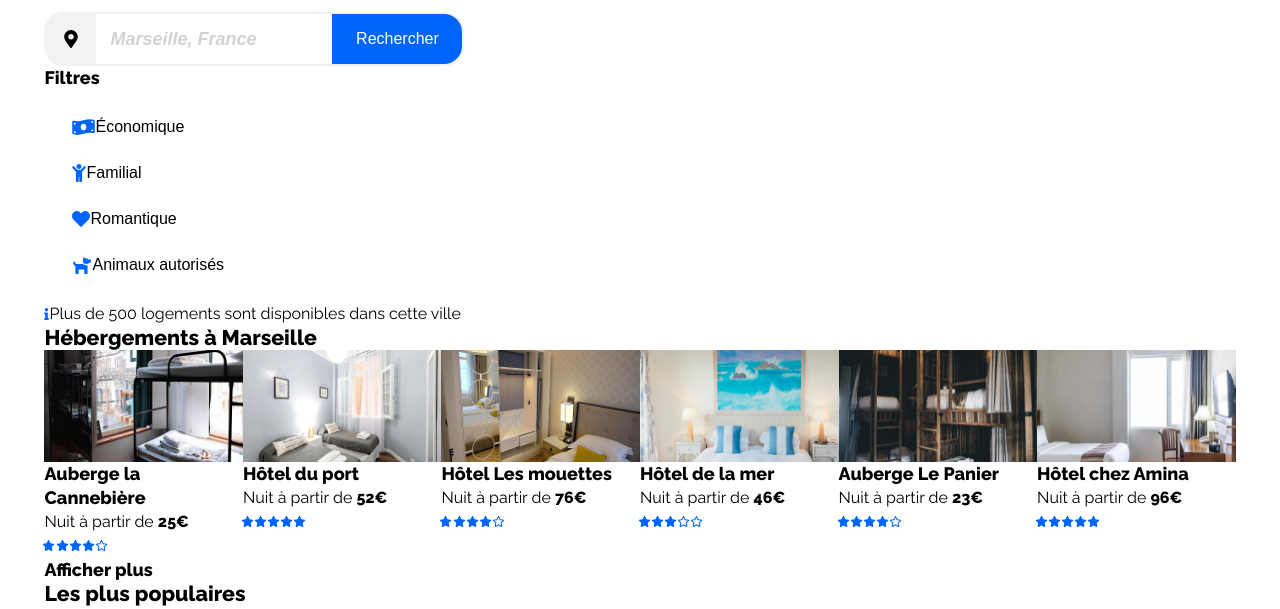
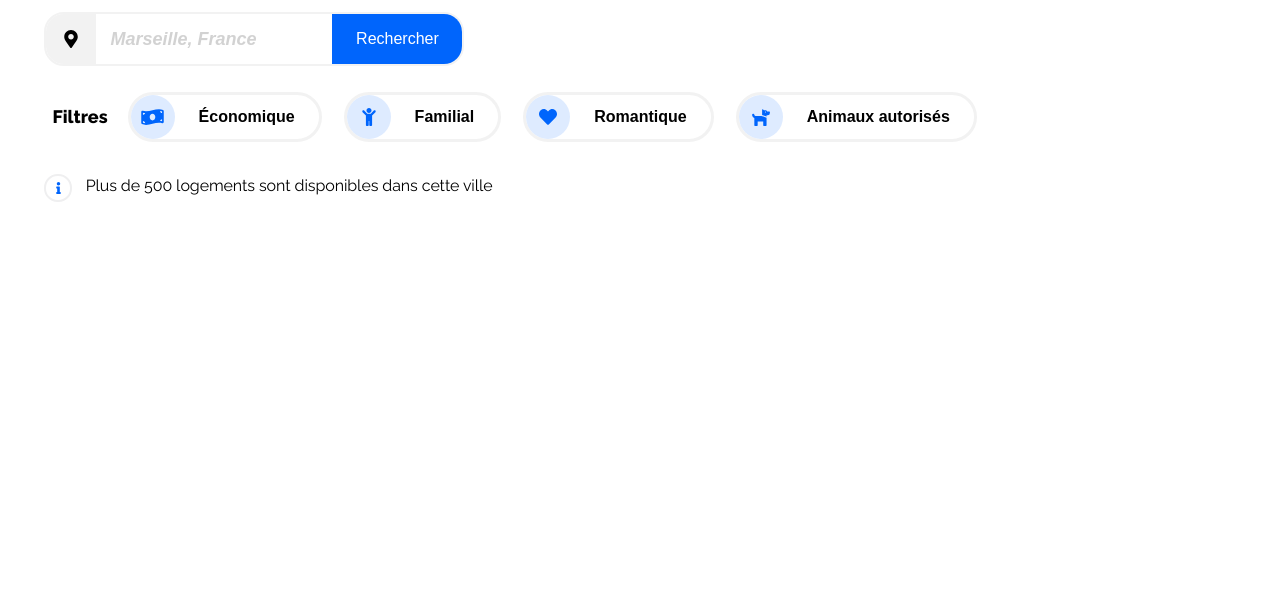
Before and after one commit to ipopop/EmmanuelBaroni_2_03122020, a plain HTML site: page index_mobile_first_responsive.html in a window 1280 px wide. Shown: the part 179-788 px from the top of the page. Drawn offline with Linux system fonts and the light colour scheme.

Commit message:
css filters & info

```diff
--- a/style_mobile_first_responsive.css
+++ b/style_mobile_first_responsive.css
@@ -171,7 +171,7 @@ nav a:hover {
 
 /* search__section */
 .search__section {
-    padding-left: 1.15rem;
+    padding: 0 18px;
 }
 
     /* search__bar */
@@ -247,7 +247,128 @@ nav a:hover {
         box-shadow: 0 0 0 4px #deebff;
     }
     /* end search__bar */
+
+    /* ---- filter ---- */
+    .search__filter {
+        margin: 0.625rem 0 0;
+    }
+
+    .search__filter, .search__filter ul {
+        display: flex;
+        flex-direction: row;
+        flex-wrap: wrap;
+        align-items: center;
+    }
+
+    .search__filter h3 {
+        margin: 0;
+        padding: 0;
+        margin-top: 1.25rem;
+        margin-bottom: 0.75rem;
+        font-size: 1.125rem;
+    }
+
+    .search__filter ul {
+        margin: 0;
+    }
+
+    .search__filter li {
+        margin-right: 0.625rem;
+        margin-bottom: 0.625rem;
+    }
+
+    .search__filter button {
+        flex-direction: row;
+        flex-wrap: wrap;
+        margin: 0;
+        padding: 0 1rem 0 0;
+        font-weight: bold;
+        border: solid 0.1875rem #f2f2f2;
+        border-radius: 1.75rem;
+    }
+
+    .search__filter a {
+        color: black;
+    }
+
+    .search__filter span {
+        min-width: 2.97rem;
+    }
+    /* ---- end filter ---- */
+
+    /* ---- search bar icons circle ---- */
+    .search__filter span,
+    .info__icon__container {
+        max-width: 100%;
+        margin: 0 0.875rem 0 0;
+        border-radius: 50%;
+    }
+
+    .search__filter span {
+        min-width: 2.75rem;
+        margin: 0 0.625rem 0 0;
+        background: #deebff;
+    }
+
+    .info__icon__container {
+        min-width: 1.7rem;
+        border: 0.125rem solid hsl(240, 4%, 94%);
+    }
+
+    .search__filter span::after, .info__icon__container::after {
+        content: '';
+        padding-bottom: 100%;
+    }
+    /* ---- end search bar icons circle ---- */
+
+    /* ---- hover ---- */
+    .search__filter button:hover {
+        background: white;
+        border-color: white;
+        box-shadow: 0 0.25rem 0.9375rem -0.1875rem rgba(0, 0, 0, 0.1), 0 0.25rem 0.375rem -0.125rem rgba(0, 0, 0, 0.025);
+    }
+
+    .search__filter button:hover {
+        color: #0065fc;
+        opacity: 1;
+        transform: scale(1.01);
+        transition: all .3s cubic-bezier(.25, .45, .45, .95);
+    }
+    /* end hover */
 /* end search__section */
+
+/* result__section */
+.result__section {
+    padding: 18px;
+}
+    /* ---- result__info ---- */
+    .result__info {
+        flex-direction: row;
+        align-items: flex-start;
+        margin-bottom: 0;
+        font-size: 1.125rem;
+    }
+
+    .info__icon__container {
+        flex-direction: row;
+        margin-bottom: 1.875rem;
+    }
+
+    .info__icon {
+        height: 0.75rem;
+    }
+
+    .result__info p {
+        width: 78.2vw;
+        font-size: 1rem;
+        letter-spacing: -0.005rem;
+    }
+    /* -- end result__info -- */
+
+/* end result__section */
+.result__rooms__and__popular__container, .result__activity__section, footer {
+    display: none;
+}
 
 /* ---- mobile landscape ------------------------------------------- */
 @media (min-width:568px) {
@@ -333,4 +454,49 @@ nav a:hover {
         border-radius: 0 18px 18px 0;
     }
     /* end search__section */
+
+    /* ---- filter ---- */
+    .search__filter li {
+        margin-bottom: auto;
+    }
+
+    .search__filter {
+        margin-left: 8px;
+    }
+
+    .search__filter,
+    .search__filter ul {
+        display: flex;
+        flex-direction: row;
+        flex-wrap: wrap;
+        align-items: center;
+    }
+
+    .search__filter h3 {
+        margin: 0 4px 0 0;
+        font-size: 1.125rem;
+    }
+
+    .search__filter ul {
+        margin: 0 0.625rem;
+    }
+
+    .search__filter span {
+        margin: 0 24px 0 0;
+    }
+
+    .search__filter button {
+        border: solid 0.1875rem #f2f2f2;
+        border-radius: 1.75rem;
+        flex-direction: row;
+        flex-wrap: wrap;
+        padding: 0 24px 0 0;
+        font-weight: bold;
+        margin: 16px 6px;
+    }
+    /* ---- end filter ---- */
+
+    .result__section {
+        padding: 16px 0;
+    }
 }
```
